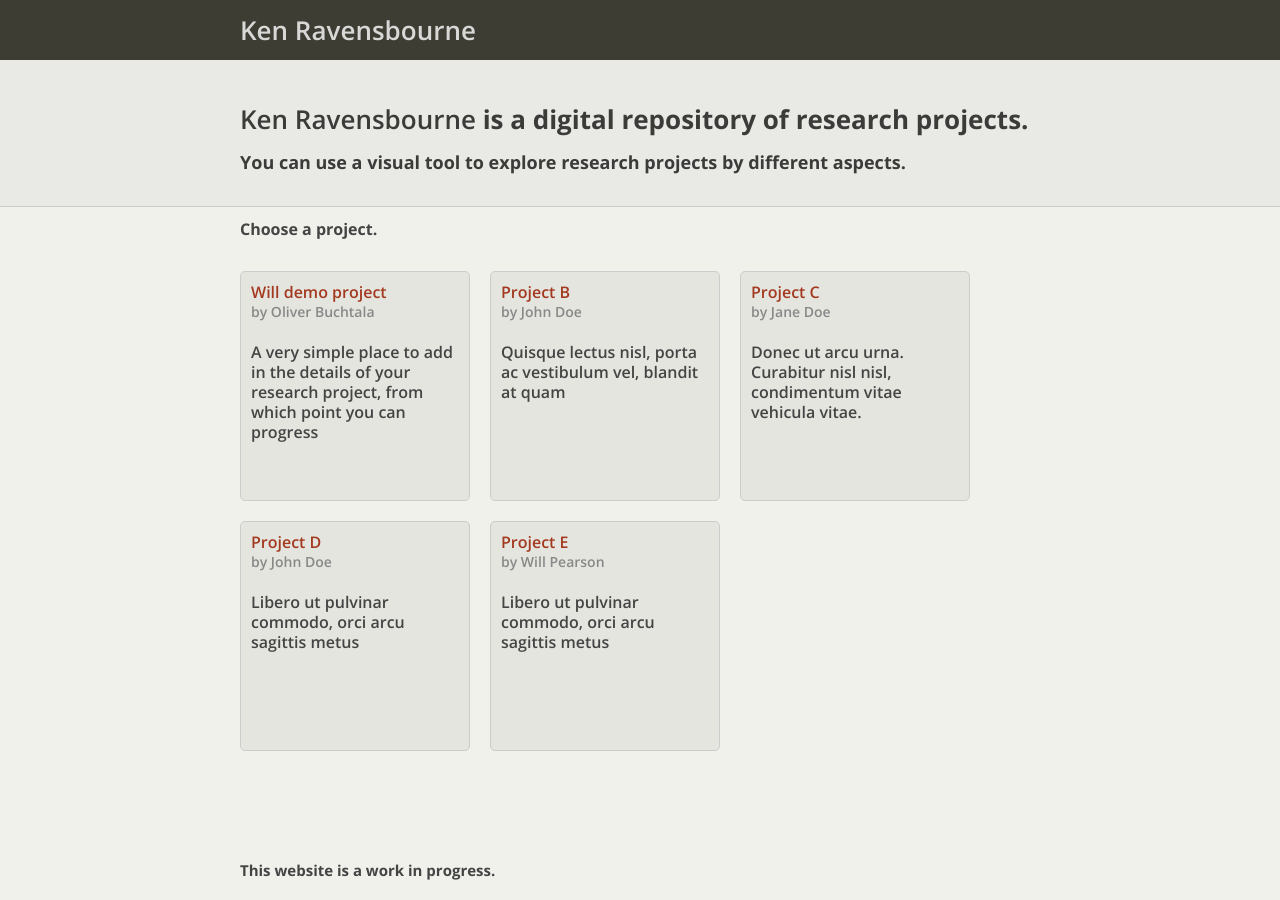
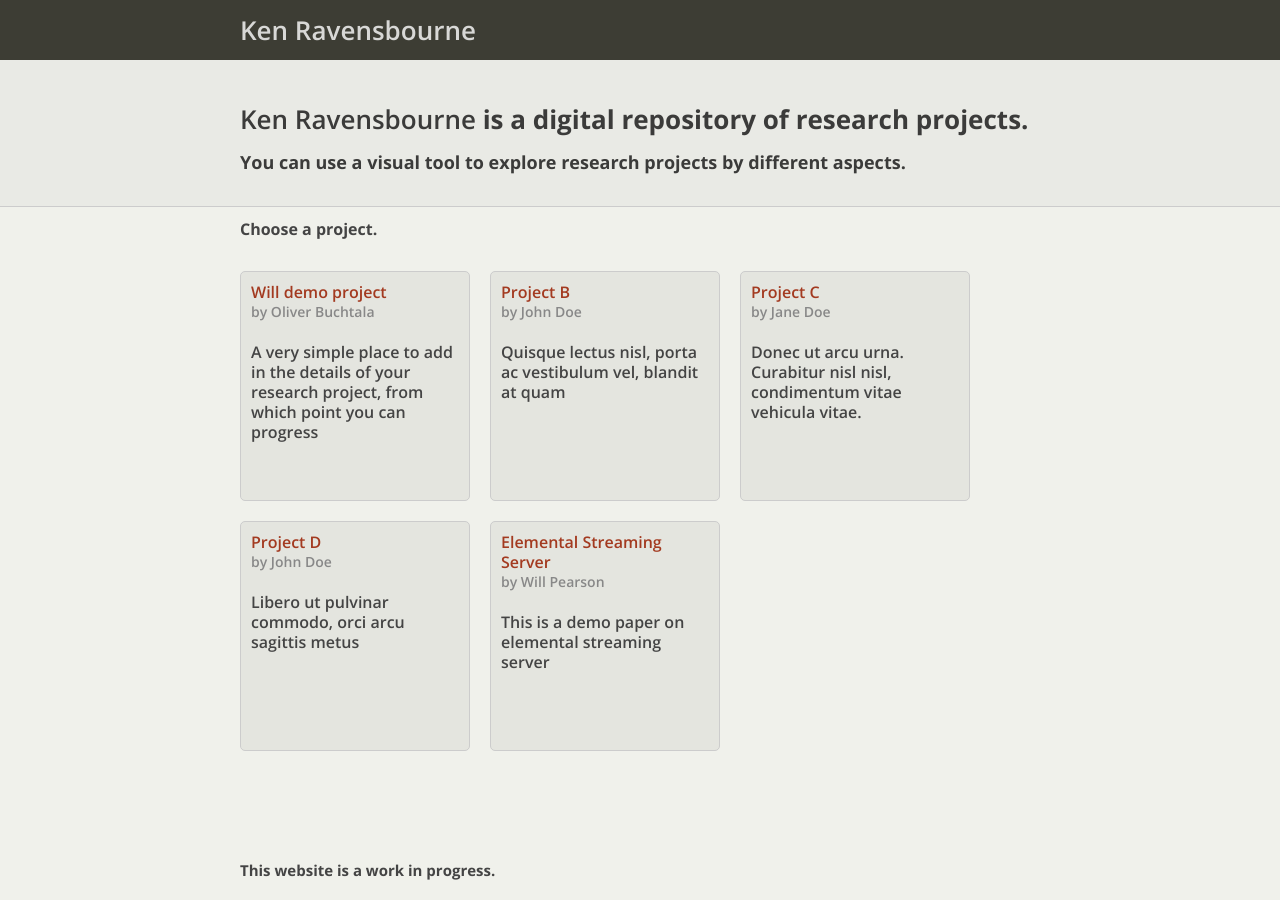
Before and after one commit to ravensbourne/ravensbourne.github.com, a Jekyll site: the page built from projects.html, in a window 1280 px wide. Built offline with Jekyll 4.4.1, drawn with Linux system fonts in a browser that asks for light colours; nearby versions of some CDN libraries.

Commit message:
Updated 2012-10-05-project-e.md

```diff
--- a/_posts/projects/2012-10-05-project-e.md
+++ b/_posts/projects/2012-10-05-project-e.md
@@ -1,14 +1,14 @@
 ---
-name: Project E
-abstract: Libero ut pulvinar commodo, orci arcu sagittis metus
+name: Elemental Streaming Server
+abstract: This is a demo paper on elemental streaming server
 author: Will Pearson
 image: "http://substance-assets.s3.amazonaws.com/83/38c97cb2c7823c6a743d9790c5b7fd/mathematics.png"
-website: http://github.com/project/e
+website: "http://github.com/project/e"
 subjects:
-- Animation
-- 3D Modelling
+  - Animation
+  - 3D Modelling
 categories:
-- projects
+  - projects
 published: true
 ---
 
```
